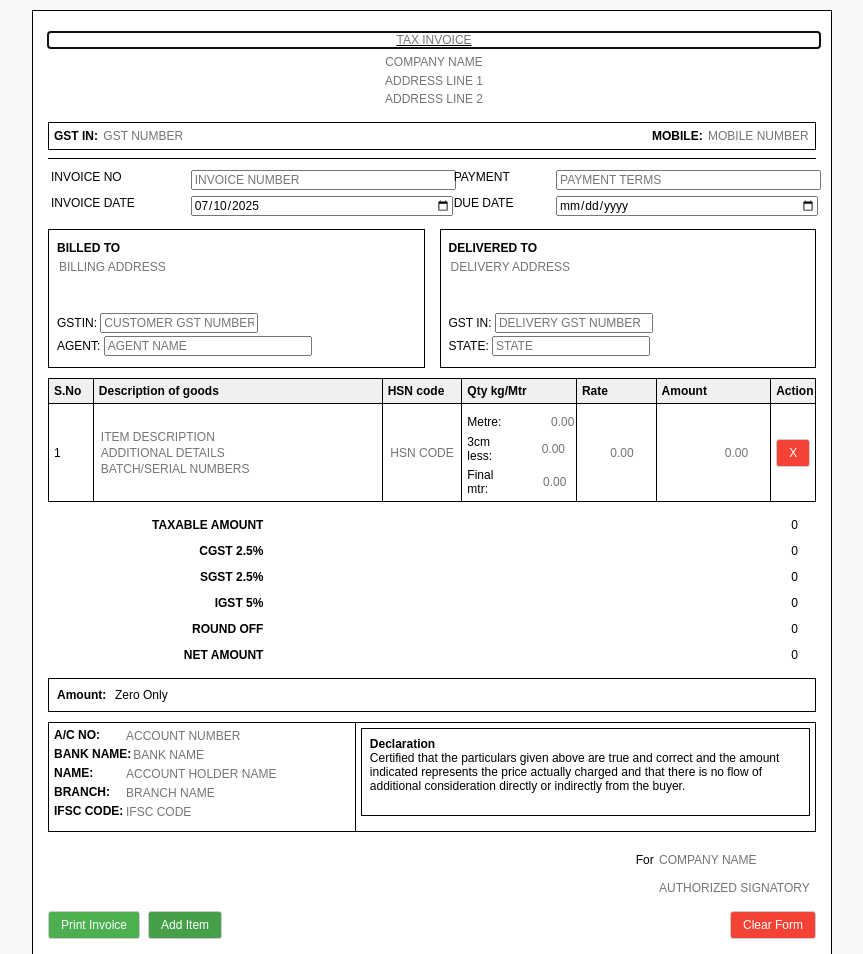
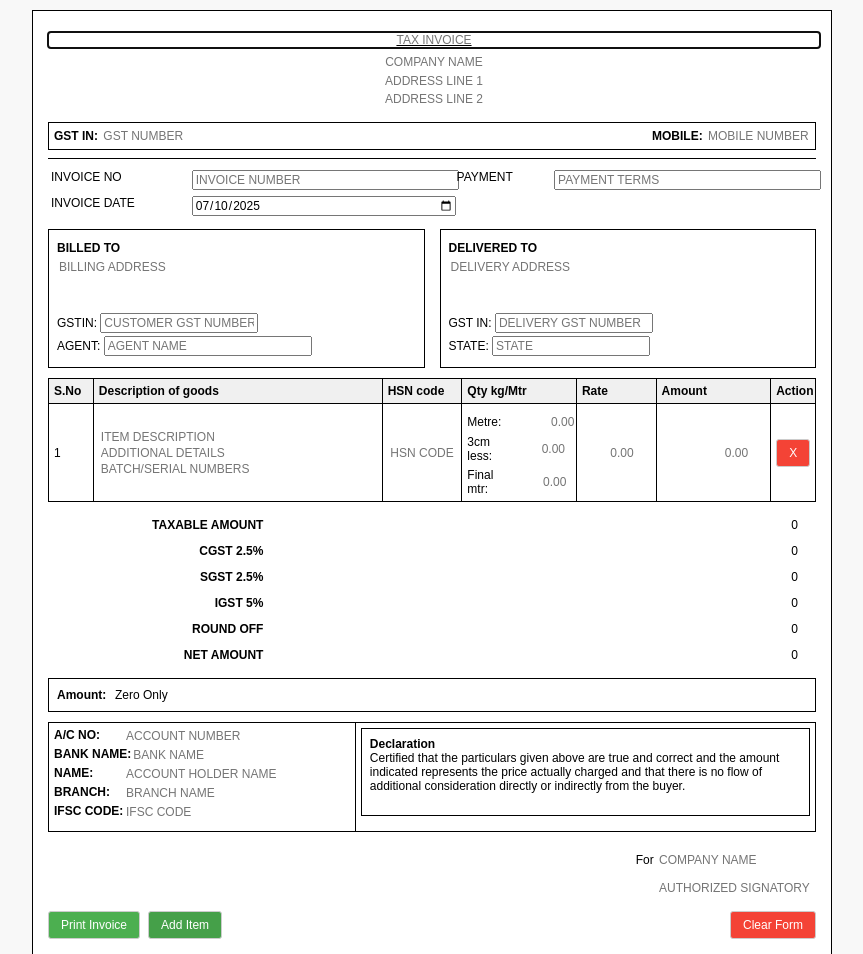
Before and after one commit to mugesh713/Bill, a plain HTML site: page index.html in a window 1280 px wide. Shown: the top 954 px of the page, without its empty margins (208-1071 px from the left). Drawn offline with nearby package versions, Linux system fonts and the light colour scheme.

Commit message:
Update index.html

```diff
--- a/index.html
+++ b/index.html
@@ -404,8 +404,6 @@
         <tr>
           <td>INVOICE DATE</td>
           <td><input type="date" id="invoiceDate" placeholder="INVOICE DATE" style="width: 100%;"></td>
-          <td>DUE DATE</td>
-          <td><input type="date" id="dueDate" placeholder="DUE DATE" style="width: 100%;"></td>
         </tr>
       </table>
     </div>
```
